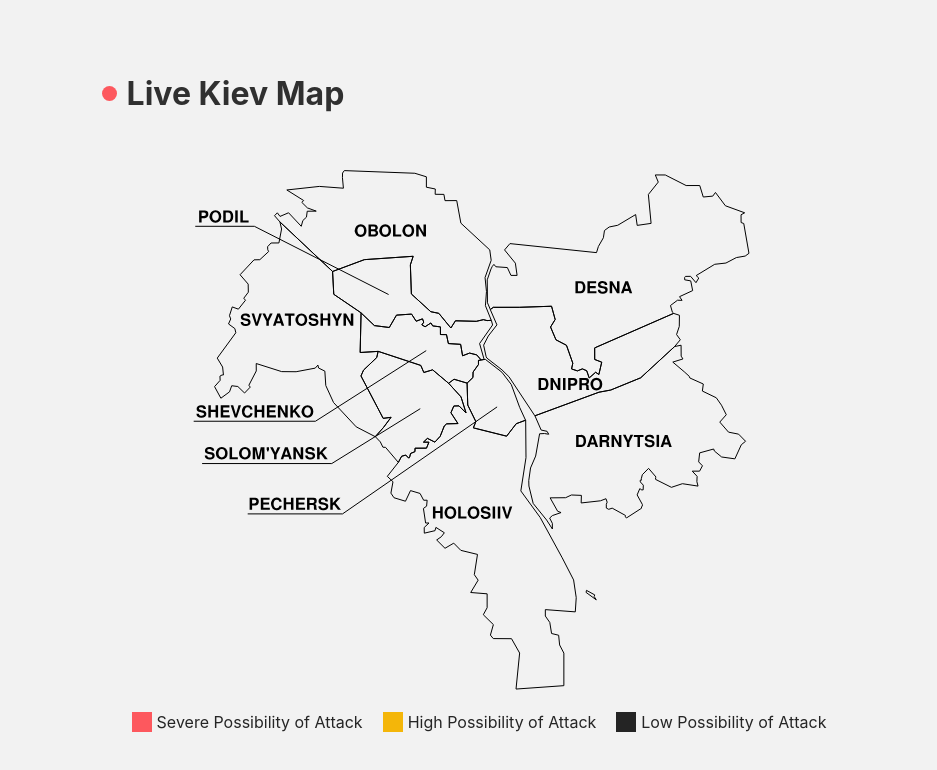
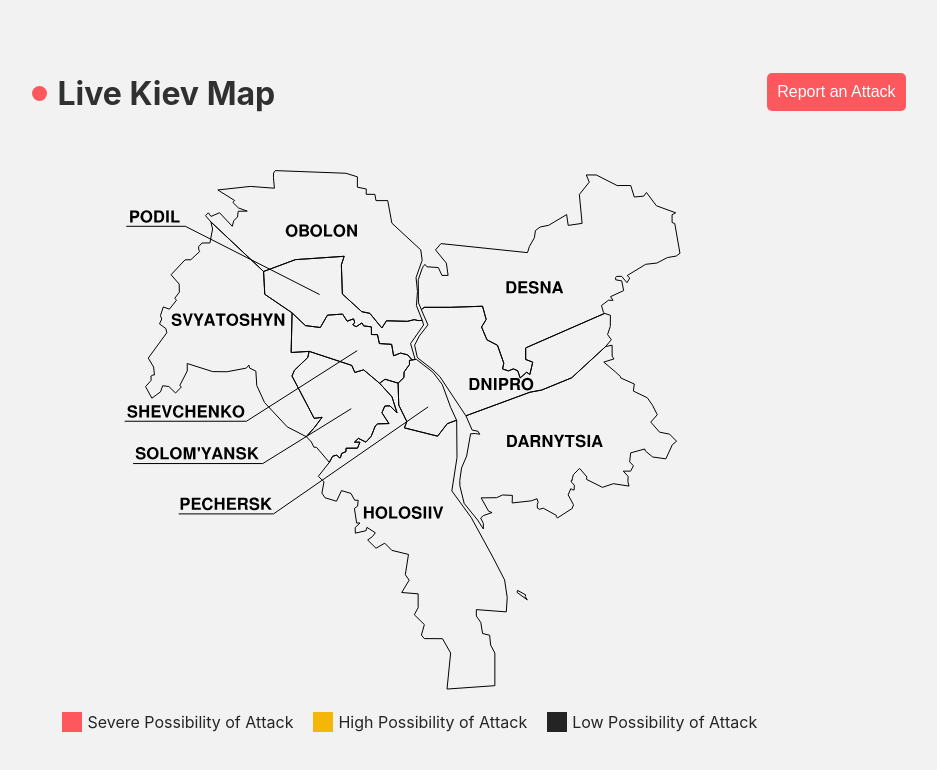
Before and after one commit to Enzo2806/KievBombNotify, a React (Create React App) app in the folder frontend/kievbombnotify-frontend/: page /map in a window 1280 px wide. Shown: the top 770 px of the page, without its empty margins (171-1108 px from the left). Built offline with nearby package versions, Linux system fonts and the light colour scheme.

Commit message:
Report Attack Button

```diff
--- a/frontend/kievbombnotify-frontend/src/components/DropDown.js
+++ b/frontend/kievbombnotify-frontend/src/components/DropDown.js
@@ -5,9 +5,17 @@ import "./DropDown.css";
 
 export function DropDown(props) {
 
+    const styles = {
+        menu: ({ width, ...css }) => ({
+            ...css,
+            width: "max-content",
+            minWidth: "100%"
+       }),
+    }
+
     return (
         <div>
-            <Select className="select" options={districts} />
+            <Select className="select" options={districts} styles={styles}/>
         </div>
     );
 }
--- a/frontend/kievbombnotify-frontend/src/pages/MapPage.css
+++ b/frontend/kievbombnotify-frontend/src/pages/MapPage.css
@@ -40,3 +40,15 @@ height: 20px;
 margin-right: 5px;
 margin-left: 20px;
 }
+
+.report-button{
+    background-color: #FD585E;
+    color: white;
+    border: none;
+    border-radius: 5px;
+    padding: 10px;
+    margin-top: 20px;
+    font-size: 16px;
+    cursor: pointer;
+    width: 100%;
+}
--- a/frontend/kievbombnotify-frontend/src/pages/MapPage.js
+++ b/frontend/kievbombnotify-frontend/src/pages/MapPage.js
@@ -1,10 +1,19 @@
 import React from 'react';
 import "./MapPage.css"
 import { KievMap } from '../components/KievMap';
+import { useNavigate } from 'react-router-dom';
+
 
 export function MapPage(props) {
+    const navigate = useNavigate();
+    const handleReportPress = (e) =>{
+        e.preventDefault();
+        navigate('/report');
+    }
+
+
     return (
-        <div>
+        <div style={{display: 'flex'}}>
             <div>
                 <div className='map-title'>
                     <div id="circle"></div>
@@ -26,6 +35,14 @@ export function MapPage(props) {
                         </div>
                 </div>
             </div>
+
+            <div>
+                <div>
+                    <button className='report-button' onClick={handleReportPress}>
+                        Report an Attack
+                    </button>
+                </div>
+            </div>
         </div>
     );
 }
--- a/frontend/kievbombnotify-frontend/src/pages/ReportPage.js
+++ b/frontend/kievbombnotify-frontend/src/pages/ReportPage.js
@@ -1,14 +1,29 @@
 import React from 'react';
 import "./ReportPage.css";
 import { DropDown } from '../components/DropDown';
-
+import { useNavigate } from 'react-router-dom';
 
 export function ReportPage(props) {
+
+    const navigate = useNavigate();
+    const handleReportPress = (e) =>{
+        e.preventDefault();
+        navigate('/map');
+    }
+
     return (
         <div>
             <div>
-                <h1>Report</h1>
-                <DropDown />
+                <h1>Report an Attack</h1>
+
+                <div>
+                    <DropDown />
+                </div>
+
+                <button className='report-button' onClick={handleReportPress}>
+                    Report
+                </button>
+
             </div>
         </div>
     );
```
